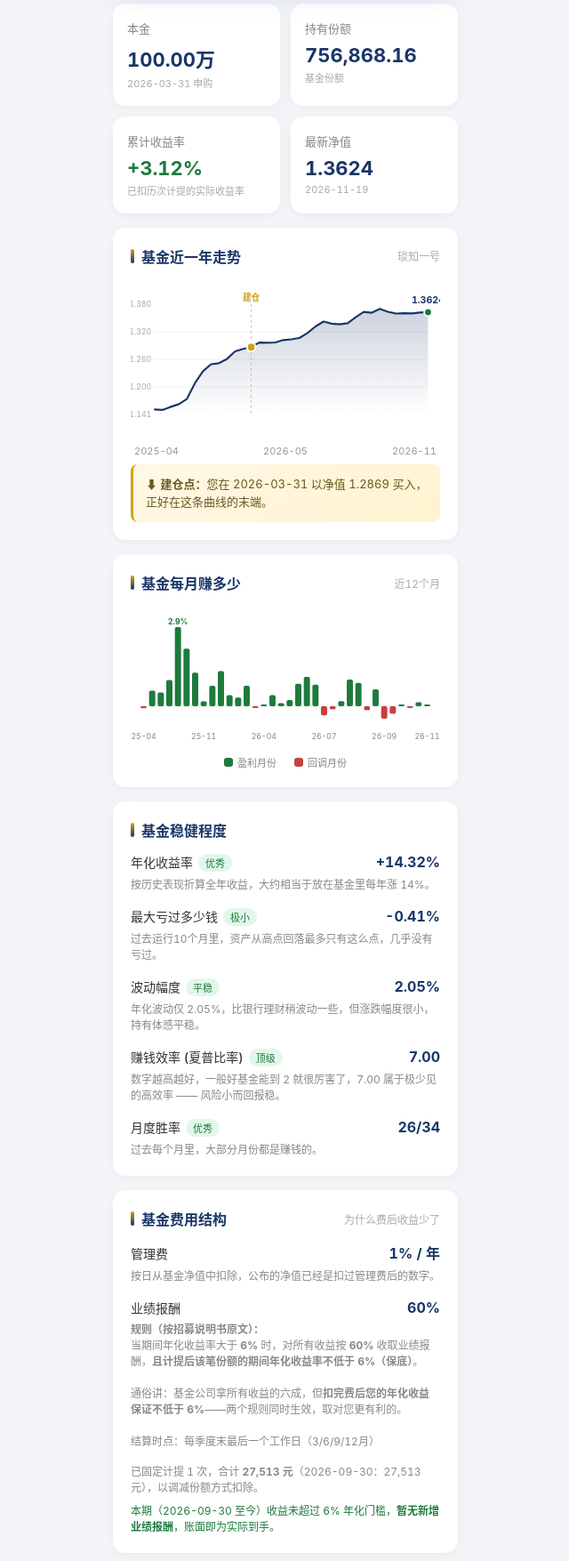
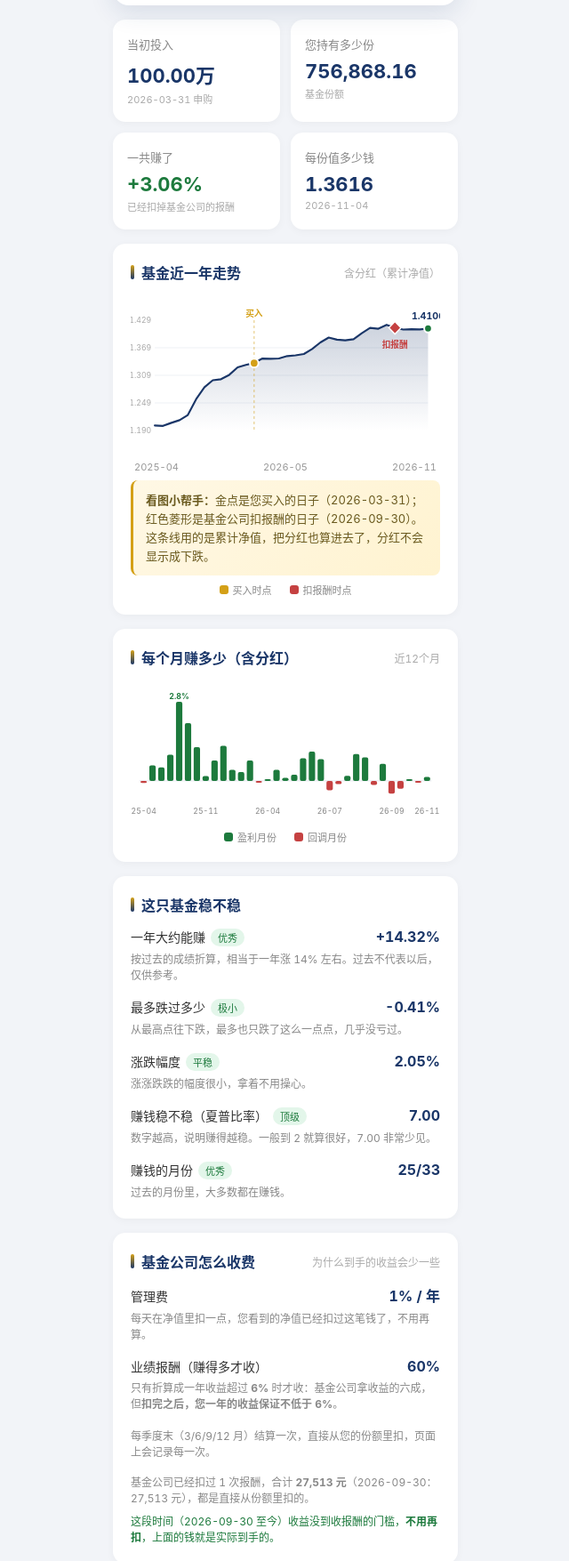
Before and after one commit to redclawcecilia-tech/family, a plain HTML site: page index.html in a window 1280 px wide. Shown: the part 426-2181 px from the top of the page at 89% size, without its empty margins (319-959 px from the left). Drawn offline with Linux system fonts and the light colour scheme.

Commit message:
Chart uses accumulated NAV with buy/fee markers; plain-language copy for parents; parse acc NAV from emails

```diff
--- a/index.html
+++ b/index.html
@@ -57,7 +57,6 @@ const CONFIG = {
 
 
 
-
     { date: "2026-03-31", nav: 1.2869 },
     { date: "2026-04-22", nav: 1.2966 },   // 自 Gmail 邮件自动读取
     { date: "2026-04-23", nav: 1.2961 },
@@ -79,9 +78,7 @@ const CONFIG = {
     { date: "2026-10-13", nav: 1.3593 },
     { date: "2026-10-16", nav: 1.3602 },
     { date: "2026-10-21", nav: 1.3596 },
-    { date: "2026-11-04", nav: 1.3616 },
-    { date: "2026-11-19", nav: 1.3624 }
-
+    { date: "2026-11-04", nav: 1.3616 }
 
 
 
@@ -105,7 +102,6 @@ const CONFIG = {
 
   // 【琰知一号基金历史净值】（来自招商 PPT，展示给父母建立信心）
   fundHistory: [
-
 
 
 
@@ -158,9 +154,7 @@ const CONFIG = {
     { date: "2026-10-13", nav: 1.3593 },
     { date: "2026-10-16", nav: 1.3602 },
     { date: "2026-10-21", nav: 1.3596 },
-    { date: "2026-11-04", nav: 1.3616 },
-    { date: "2026-11-19", nav: 1.3624 }
-
+    { date: "2026-11-04", nav: 1.3616 }
 
 
 
@@ -192,6 +186,9 @@ const CONFIG = {
 
   // 【API 地址】直接打开服务器页面时可留空；HTTPS 页面不能调用 HTTP 刷新接口
   apiBase: "http://118.196.102.49:8080",
+  // 每份累计分红（累计净值-单位净值，2026-10-21/11-04/11-19 邮件实测恒为 0.049）
+  // 早期无 acc 的点按此常数折算；新邮件带来的点直接记录真实 acc
+  dividendOffset: 0.049,
   fees: {
     managementFeeAnnual: 0.01,        // 管理费 1%/年（已在每日净值中扣除，无需单独计算）
     subscriptionFee: 0.00,            // 申购费 1% 可免 —— 按0处理
@@ -459,7 +456,7 @@ const CONFIG = {
   </div>
 
   <div class="hero-card">
-    <div class="hero-label" id="heroLabel">当前资产总值（账面）</div>
+    <div class="hero-label" id="heroLabel">现在一共有多少钱</div>
     <div class="hero-amount">
       <span id="currentValue">0</span><span class="unit">元</span>
     </div>
@@ -469,22 +466,22 @@ const CONFIG = {
 
   <div class="metrics">
     <div class="metric-card">
-      <div class="metric-label">本金</div>
+      <div class="metric-label">当初投入</div>
       <div class="metric-value" id="principal">100万</div>
       <div class="metric-sub" id="principalDate">2026-03-31 申购</div>
     </div>
     <div class="metric-card">
-      <div class="metric-label">持有份额</div>
+      <div class="metric-label">您持有多少份</div>
       <div class="metric-value" id="shares">0</div>
       <div class="metric-sub">基金份额</div>
     </div>
     <div class="metric-card">
-      <div class="metric-label">累计收益率</div>
+      <div class="metric-label">一共赚了</div>
       <div class="metric-value positive" id="totalReturn">+0.00%</div>
       <div class="metric-sub" id="totalReturnSub">自建仓以来</div>
     </div>
     <div class="metric-card">
-      <div class="metric-label">最新净值</div>
+      <div class="metric-label">每份值多少钱</div>
       <div class="metric-value" id="latestNav">1.0000</div>
       <div class="metric-sub" id="latestNavDate">—</div>
     </div>
@@ -492,17 +489,16 @@ const CONFIG = {
 
   <!-- 基金历史走势（展示给父母建立信心） -->
   <div class="card">
-    <div class="card-title">基金近一年走势 <span class="card-subtitle">琰知一号</span></div>
+    <div class="card-title">基金近一年走势 <span class="card-subtitle">含分红（累计净值）</span></div>
     <svg class="nav-chart" id="navChart" viewBox="0 0 360 180" preserveAspectRatio="none"></svg>
     <div class="chart-axis" id="navAxis"></div>
-    <div class="pending-note" id="buyMarker">
-      <strong>⬇ 建仓点：</strong>您在 2026-03-31 以净值 1.2869 买入，正好在这条曲线的末端。
-    </div>
+    <div class="pending-note" id="buyMarker"></div>
+    <div class="legend" id="navLegend"></div>
   </div>
 
   <!-- 每月赚多少 -->
   <div class="card">
-    <div class="card-title">基金每月赚多少 <span class="card-subtitle">近12个月</span></div>
+    <div class="card-title">每个月赚多少（含分红） <span class="card-subtitle">近12个月</span></div>
     <svg class="monthly-chart" id="monthlyChart" viewBox="0 0 360 160" preserveAspectRatio="none"></svg>
     <div class="legend">
       <span class="legend-item"><span class="legend-dot" style="background:#1d7a3d"></span>盈利月份</span>
@@ -512,69 +508,68 @@ const CONFIG = {
 
   <!-- 稳健度 -->
   <div class="card">
-    <div class="card-title">基金稳健程度</div>
+    <div class="card-title">这只基金稳不稳</div>
 
     <div class="risk-item">
       <div class="risk-top">
-        <span class="risk-name">年化收益率<span class="risk-badge badge-excellent">优秀</span></span>
+        <span class="risk-name">一年大约能赚<span class="risk-badge badge-excellent">优秀</span></span>
         <span class="risk-value" id="annRet">+14.32%</span>
       </div>
-      <div class="risk-desc">按历史表现折算全年收益，大约相当于放在基金里每年涨 14%。</div>
+      <div class="risk-desc">按过去的成绩折算，相当于一年涨 14% 左右。过去不代表以后，仅供参考。</div>
     </div>
 
     <div class="risk-item">
       <div class="risk-top">
-        <span class="risk-name">最大亏过多少钱<span class="risk-badge badge-excellent">极小</span></span>
+        <span class="risk-name">最多跌过多少<span class="risk-badge badge-excellent">极小</span></span>
         <span class="risk-value" id="maxDD">-0.41%</span>
       </div>
-      <div class="risk-desc">过去运行10个月里，资产从高点回落最多只有这么点，几乎没有亏过。</div>
+      <div class="risk-desc">从最高点往下跌，最多也只跌了这么一点点，几乎没亏过。</div>
     </div>
 
     <div class="risk-item">
       <div class="risk-top">
-        <span class="risk-name">波动幅度<span class="risk-badge badge-excellent">平稳</span></span>
+        <span class="risk-name">涨跌幅度<span class="risk-badge badge-excellent">平稳</span></span>
         <span class="risk-value" id="volatility">2.05%</span>
       </div>
-      <div class="risk-desc">年化波动仅 2.05%，比银行理财稍波动一些，但涨跌幅度很小，持有体感平稳。</div>
+      <div class="risk-desc">涨涨跌跌的幅度很小，拿着不用操心。</div>
     </div>
 
     <div class="risk-item">
       <div class="risk-top">
-        <span class="risk-name">赚钱效率 (夏普比率)<span class="risk-badge badge-excellent">顶级</span></span>
+        <span class="risk-name">赚钱稳不稳（夏普比率）<span class="risk-badge badge-excellent">顶级</span></span>
         <span class="risk-value" id="sharpe">7.00</span>
       </div>
-      <div class="risk-desc">数字越高越好，一般好基金能到 2 就很厉害了，7.00 属于极少见的高效率 —— 风险小而回报稳。</div>
+      <div class="risk-desc">数字越高，说明赚得越稳。一般到 2 就算很好，7.00 非常少见。</div>
     </div>
 
     <div class="risk-item">
       <div class="risk-top">
-        <span class="risk-name">月度胜率<span class="risk-badge badge-excellent" id="winBadge">优秀</span></span>
+        <span class="risk-name">赚钱的月份<span class="risk-badge badge-excellent" id="winBadge">优秀</span></span>
         <span class="risk-value"><span id="winMonths">0</span>/<span id="totalMonths">0</span></span>
       </div>
-      <div class="risk-desc">过去每个月里，大部分月份都是赚钱的。</div>
+      <div class="risk-desc">过去的月份里，大多数都在赚钱。</div>
     </div>
   </div>
 
   <!-- 费用结构 -->
   <div class="card">
-    <div class="card-title">基金费用结构 <span class="card-subtitle">为什么费后收益少了</span></div>
+    <div class="card-title">基金公司怎么收费 <span class="card-subtitle">为什么到手的收益会少一些</span></div>
     <div class="risk-item">
       <div class="risk-top">
         <span class="risk-name">管理费</span>
         <span class="risk-value">1% / 年</span>
       </div>
-      <div class="risk-desc">按日从基金净值中扣除，公布的净值已经是扣过管理费后的数字。</div>
+      <div class="risk-desc">每天在净值里扣一点，您看到的净值已经扣过这笔钱了，不用再算。</div>
     </div>
     <div class="risk-item">
       <div class="risk-top">
-        <span class="risk-name">业绩报酬</span>
+        <span class="risk-name">业绩报酬（赚得多才收）</span>
         <span class="risk-value">60%</span>
       </div>
       <div class="risk-desc">
-        <strong>规则（按招募说明书原文）：</strong><br>
-        当期间年化收益率大于 <strong>6%</strong> 时，对所有收益按 <strong>60%</strong> 收取业绩报酬，<strong>且计提后该笔份额的期间年化收益率不低于 6%（保底）</strong>。<br><br>
-        通俗讲：基金公司拿所有收益的六成，但<strong>扣完费后您的年化收益保证不低于 6%</strong>——两个规则同时生效，取对您更有利的。<br><br>
-        结算时点：每季度末最后一个工作日（3/6/9/12月）
+        只有折算成一年收益超过 <strong>6%</strong> 时才收：基金公司拿收益的六成，<br>
+        但<strong>扣完之后，您一年的收益保证不低于 6%</strong>。<br><br>
+        每季度末（3/6/9/12 月）结算一次，直接从您的份额里扣，页面上会记录每一次。
       </div>
     </div>
     <div class="risk-item" id="feeEstimate"></div>
@@ -594,13 +589,13 @@ const CONFIG = {
   </div>
 
   <div class="footer-note">
-    <strong>温馨提示：</strong>青琰琰知一号是一只<strong>低波动量化基金</strong>，运行一年以来年化 14%、回撤极小，目前基金总规模 46 亿元，运作稳健。净值每周三由基金公司公布一次，孩子会为您定期更新此报告。
+    <strong>给您的话：</strong>这只基金涨跌很小，运作稳健。基金公司一般每周公布一次净值，孩子会定期把这个页面更新好。上面的「走势」已经把分红算进去了；有什么看不懂的，随时问孩子。
   </div>
 
   <div class="refresh-panel" id="refreshPanel">
     <button id="refreshBtn" class="refresh-btn" type="button" onclick="doRefresh()">
       <span id="refreshIcon" class="refresh-icon">↻</span>
-      <span id="refreshText">检查最新净值</span>
+      <span id="refreshText">点我更新最新数据</span>
     </button>
     <div class="refresh-note" id="refreshNote">每周三公布后自动更新；看起来不是最新时可以点一下。</div>
     <div id="refreshMsg" class="refresh-msg" role="status" aria-live="polite"></div>
@@ -700,12 +695,12 @@ const CONFIG = {
     if (profit > 0) {
       heroProfit.innerHTML = `
         <span class="profit-pill gain">
-          <span class="arrow">▲</span> 账面盈利 ${fmtFullMoney(profit)} 元
+          <span class="arrow">▲</span> 一共赚了 ${fmtFullMoney(profit)} 元
         </span>
         <span class="profit-text">共 ${days} 天 · 年化 ${fmtPct(annualReturnCalc)}</span>`;
     } else if (profit < 0) {
       heroProfit.innerHTML = `
-        <span class="profit-pill flat">暂浮动 ${fmtFullMoney(profit)} 元</span>
+        <span class="profit-pill flat">暂时浮动 ${fmtFullMoney(profit)} 元</span>
         <span class="profit-text">共 ${days} 天</span>`;
     } else {
       heroProfit.innerHTML = `
@@ -714,27 +709,27 @@ const CONFIG = {
     }
     // 费后资产（账面份额已扣历次计提；此处再扣本期预估值）
     const crystalNote = lastCrystal
-      ? `<div class="af-label" style="margin-top:4px;font-size:11px;color:#8a9ab1;">${lastCrystal.date} 已固定计提业绩报酬 ${fmtFullMoney(lastCrystal.fee)} 元（调减 ${fmtShares(lastCrystal.reducedShares)} 份）</div>`
+      ? `<div class="af-label" style="margin-top:4px;font-size:11px;color:#8a9ab1;">${lastCrystal.date} 基金公司已扣报酬 ${fmtFullMoney(lastCrystal.fee)} 元（相当于 ${fmtShares(lastCrystal.reducedShares)} 份）</div>`
       : '';
     if (perfFee > 0) {
       afterFeeEl.innerHTML = `
-        <div class="af-label">▼ 扣除本期预估业绩报酬后（实际到手）</div>
+        <div class="af-label">▼ 再扣掉本期预估的报酬后，实际到手</div>
         <div class="after-fee-row">
           <span>${fmtFullMoney(netValue)} 元</span>
           <span class="af-value">+${fmtFullMoney(netProfit)} 元 (${fmtPct(netReturn)})</span>
         </div>
-        <div class="af-label" style="margin-top:4px;font-size:11px;color:#8a9ab1;">自 ${periodBaseDate} 计提后至今，预估业绩报酬 ${fmtFullMoney(perfFee)} 元（年化保底 6%）</div>
+        <div class="af-label" style="margin-top:4px;font-size:11px;color:#8a9ab1;">从上一次扣报酬（${periodBaseDate}）到现在，预估还要扣 ${fmtFullMoney(perfFee)} 元</div>
         ${crystalNote}`;
     } else if (profit > 0) {
       afterFeeEl.innerHTML = `
-        <div class="af-label">本期年化 ≤ 6%，暂无新增业绩报酬，账面即为实际收益</div>
+        <div class="af-label">这段时间收益没到收报酬的门槛，上面的钱就是您的实际收益</div>
         ${crystalNote}`;
     } else {
       afterFeeEl.innerHTML = crystalNote;
     }
     totalReturnEl.textContent = fmtPct(totalReturn);
     totalReturnEl.className = 'metric-value ' + (totalReturn >= 0 ? 'positive' : '');
-    totalReturnSubEl.textContent = '已扣历次计提的实际收益率';
+    totalReturnSubEl.textContent = '已经扣掉基金公司的报酬';
   } else {
     heroProfit.innerHTML = `
       <span class="profit-pill flat">刚建仓 ${days} 天，待净值更新</span>`;
@@ -748,7 +743,7 @@ const CONFIG = {
   const feeEstimateEl = document.getElementById('feeEstimate');
   if (feeEstimateEl) {
     const crystalHistory = crystals.length
-      ? `<div class="risk-desc" style="margin-bottom:8px;">已固定计提 ${crystals.length} 次，合计 <strong>${fmtFullMoney(totalCrystallizedFee)} 元</strong>（${crystals.map(c => c.date + '：' + fmtFullMoney(c.fee) + ' 元').join('；')}），以调减份额方式扣除。</div>`
+      ? `<div class="risk-desc" style="margin-bottom:8px;">基金公司已经扣过 ${crystals.length} 次报酬，合计 <strong>${fmtFullMoney(totalCrystallizedFee)} 元</strong>（${crystals.map(c => c.date + '：' + fmtFullMoney(c.fee) + ' 元').join('；')}），都是直接从份额里扣的。</div>`
       : '';
     if (hasUpdate && perfFee > 0) {
       feeEstimateEl.innerHTML = crystalHistory + `
@@ -757,14 +752,14 @@ const CONFIG = {
           <span class="risk-value" style="color:#c54141;">-${fmtFullMoney(perfFee)} 元</span>
         </div>
         <div class="risk-desc">
-          自 ${periodBaseDate} 上次计提以来 ${periodDays} 天：若此刻结算，本期业绩报酬约 <strong>${fmtFullMoney(perfFee)} 元</strong>，
-          您实际到手 <strong style="color:#1d7a3d;">${fmtFullMoney(netProfit)} 元</strong>（年化 ${netAnnualReturn.toFixed(2)}%）。<br>
-          <span style="color:#8a9ab1;">注：业绩报酬在每季度末计提，下次计提后此处自动归零重算。</span>
+          从 ${periodBaseDate} 上次扣报酬到现在共 ${periodDays} 天：如果今天结算，大约还要扣 <strong>${fmtFullMoney(perfFee)} 元</strong>，
+          您实际到手 <strong style="color:#1d7a3d;">${fmtFullMoney(netProfit)} 元</strong>。<br>
+          <span style="color:#8a9ab1;">每季度末扣一次，下次扣完后这里会重新算起。</span>
         </div>`;
     } else if (hasUpdate && profit > 0) {
       feeEstimateEl.innerHTML = crystalHistory + `
         <div class="risk-desc" style="color:#1d7a3d;">
-          本期（${periodBaseDate} 至今）收益未超过 6% 年化门槛，<strong>暂无新增业绩报酬</strong>，账面即为实际到手。
+          这段时间（${periodBaseDate} 至今）收益没到收报酬的门槛，<strong>不用再扣</strong>，上面的钱就是实际到手的。
         </div>`;
     } else {
       feeEstimateEl.innerHTML = crystalHistory + `<div class="risk-desc">净值更新后将显示费用估算。</div>`;
@@ -786,6 +781,8 @@ const CONFIG = {
   document.getElementById('volatility').textContent = CONFIG.annualVolatility.toFixed(2) + '%';
   document.getElementById('sharpe').textContent = CONFIG.sharpeRatio.toFixed(2);
 
+  // 累计净值：有 acc 用 acc，否则按累计分红常数折算（分红除息不会让曲线假跌）
+  const accOf = p => (p.acc !== undefined ? p.acc : p.nav + CONFIG.dividendOffset);
   // 用基金历史+个人净值合并绘制曲线
   const fullHistory = [...CONFIG.fundHistory];
   // 若有 personalNav 新点，追加到曲线末尾
@@ -795,13 +792,20 @@ const CONFIG = {
     });
   }
   drawNav(fullHistory, CONFIG.initialDate);
+  document.getElementById('buyMarker').innerHTML =
+    `<strong>看图小帮手：</strong>金点是您买入的日子（${CONFIG.initialDate}）` +
+    (crystals.length ? `；红色菱形是基金公司扣报酬的日子（${crystals.map(c => c.date).join('、')}）。` : '。') +
+    `这条线用的是累计净值，把分红也算进去了，分红不会显示成下跌。`;
+  document.getElementById('navLegend').innerHTML =
+    `<span class="legend-item"><span class="legend-dot" style="background:#d4a017"></span>买入时点</span>` +
+    (crystals.length ? `<span class="legend-item"><span class="legend-dot" style="background:#c54141"></span>扣报酬时点</span>` : '');
 
   // 月度收益
   const monthly = [];
   for (let i = 1; i < fullHistory.length; i++) {
     monthly.push({
       month: fullHistory[i].date.slice(0,7),
-      ret: (fullHistory[i].nav / fullHistory[i-1].nav - 1) * 100
+      ret: (accOf(fullHistory[i]) / accOf(fullHistory[i-1]) - 1) * 100
     });
   }
   drawMonthly(monthly);
@@ -814,7 +818,7 @@ const CONFIG = {
   function drawNav(data, buyDate) {
     const svg = document.getElementById('navChart');
     const W = 360, H = 180, pad = 28;
-    const navs = data.map(d => d.nav);
+    const navs = data.map(d => accOf(d));
     const min = Math.min(...navs) - 0.01;
     const max = Math.max(...navs) + 0.01;
     const range = max - min;
@@ -827,7 +831,7 @@ const CONFIG = {
     }
     const pts = data.map((d, i) => [
       pad + (W-pad-pad/2) * i / (n-1),
-      pad + (H-2*pad) * (1 - (d.nav - min) / range)
+      pad + (H-2*pad) * (1 - (accOf(d) - min) / range)
     ]);
     const pathD = pts.map((p,i) => (i===0?'M':'L')+p[0].toFixed(1)+','+p[1].toFixed(1)).join(' ');
     const areaD = pathD + ` L${pts[n-1][0].toFixed(1)},${H-pad} L${pts[0][0].toFixed(1)},${H-pad} Z`;
@@ -847,10 +851,21 @@ const CONFIG = {
       buyMarker = `
         <line x1="${bp[0]}" y1="${pad}" x2="${bp[0]}" y2="${H-pad}" stroke="#d4a017" stroke-width="1" stroke-dasharray="3,3" opacity="0.6"/>
         <circle cx="${bp[0]}" cy="${bp[1]}" r="5" fill="#d4a017" stroke="#fff" stroke-width="2"/>
-        <text x="${bp[0]}" y="${pad-4}" text-anchor="middle" font-size="10" fill="#d4a017" font-weight="bold">建仓</text>
+        <text x="${bp[0]}" y="${pad-4}" text-anchor="middle" font-size="10" fill="#d4a017" font-weight="bold">买入</text>
       `;
     }
 
+    // 业绩报酬计提时点：红色菱形
+    let crystalMarks = '';
+    crystals.forEach(c => {
+      let best = 0, bd = Infinity;
+      data.forEach((d, i) => { const diff = Math.abs(new Date(d.date) - new Date(c.date)); if (diff < bd) { bd = diff; best = i; } });
+      const cp = pts[best];
+      const x = cp[0], y = cp[1];
+      crystalMarks += `
+        <rect x="${x-5}" y="${y-5}" width="10" height="10" transform="rotate(45 ${x} ${y})" fill="#c54141" stroke="#fff" stroke-width="1.5"/>
+        <text x="${x}" y="${Math.min(y+22, H-pad+14)}" text-anchor="middle" font-size="10" fill="#c54141" font-weight="bold">扣报酬</text>`;
+    });
     const last = pts[n-1];
     svg.innerHTML = `
       <defs>
@@ -863,8 +878,9 @@ const CONFIG = {
       <path d="${areaD}" fill="url(#navGrad)"/>
       <path d="${pathD}" fill="none" stroke="#1a3668" stroke-width="2.2" stroke-linecap="round" stroke-linejoin="round"/>
       ${buyMarker}
+      ${crystalMarks}
       <circle cx="${last[0]}" cy="${last[1]}" r="4.5" fill="#1d7a3d" stroke="#fff" stroke-width="2"/>
-      <text x="${last[0]}" y="${last[1]-10}" text-anchor="middle" font-size="11" fill="#1a3668" font-weight="bold">${data[n-1].nav.toFixed(4)}</text>
+      <text x="${last[0]}" y="${last[1]-10}" text-anchor="middle" font-size="11" fill="#1a3668" font-weight="bold">${accOf(data[n-1]).toFixed(4)}</text>
     `;
 
     document.getElementById('navAxis').innerHTML = `
```
Also changed, not shown: 2 other files.
